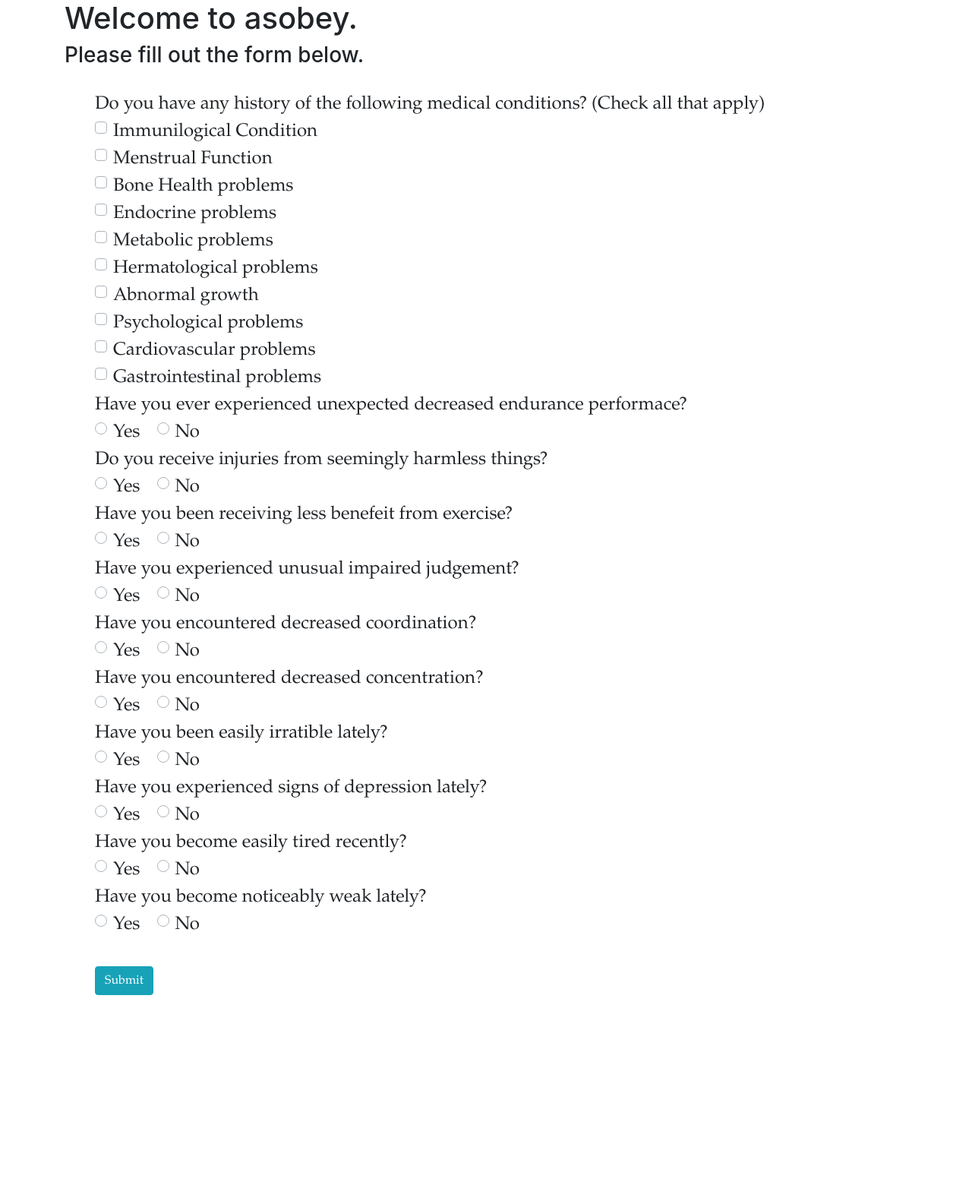
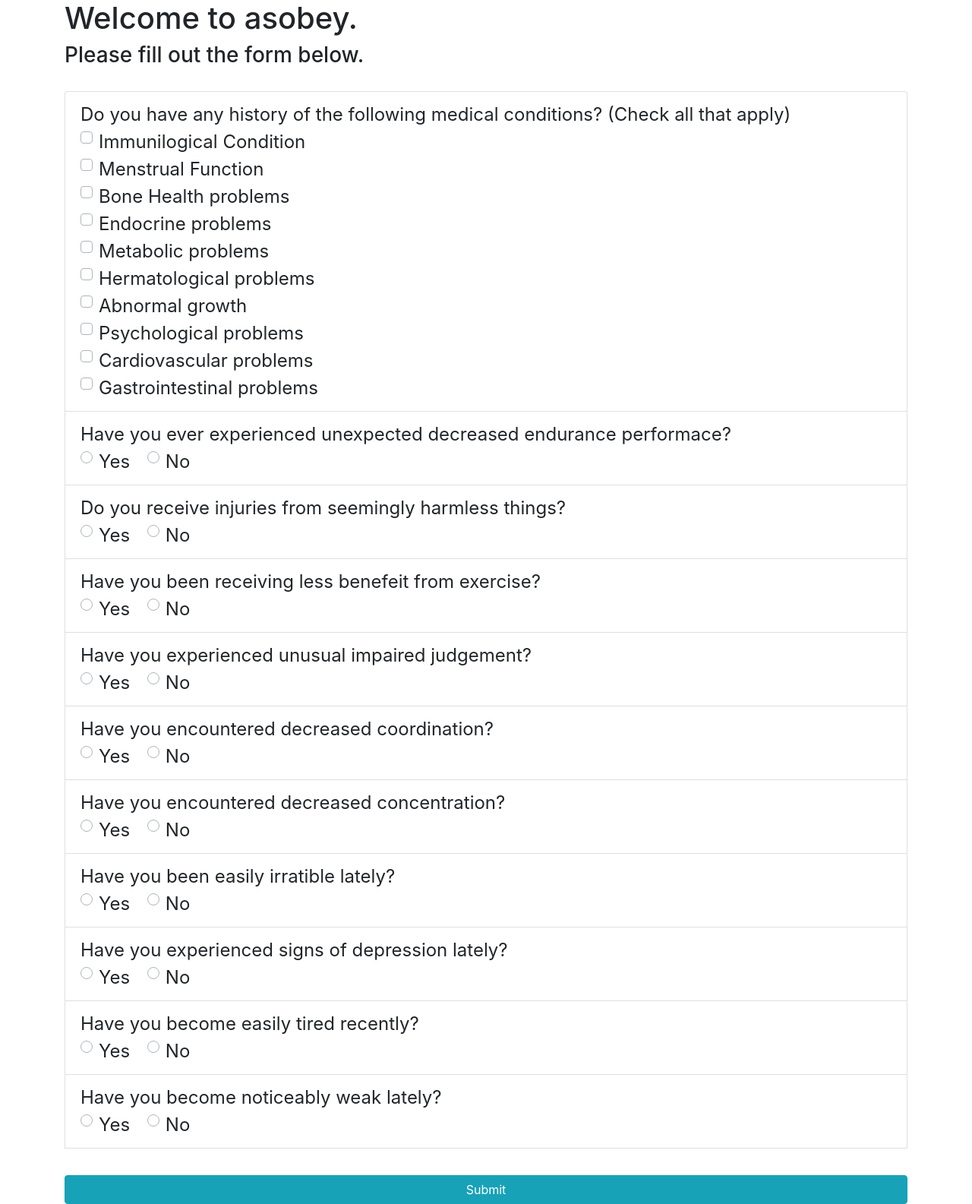
Before and after one commit to reticivis-net/pickhacks2019, a PHP site: page /portal/form.php in a window 1280 px wide. Shown: the whole page at 76% size. Before the commit the page ends 1310 px from the top, so only its background shows below. Run offline with PHP 8.4, Linux system fonts and the light colour scheme; the visitor is signed in with stand-in values (Sample User, id 1); data that the repository does not hold is empty; some libraries are stand-ins or nearby versions.

Commit message:
List ITems

```diff
--- a/dbconnect.php
+++ b/dbconnect.php
@@ -1,7 +1,7 @@
 <?php
 $servername = "localhost";
 $username = "root";
-$password = ""; // {5LWlpg3AeoZ
+$password = "root"; // {5LWlpg3AeoZ
 // Create connection
 $conn = new mysqli($servername, $username, $password, "pickhacks");
 // Check connection
--- a/portal/form.php
+++ b/portal/form.php
@@ -122,8 +122,8 @@ include '../header.php';
     <div class="container">
         <h1>Welcome to asobey.</h1>
         <h3>Please fill out the form below.</h3>
-        <ul>
-            <li>Do you have any history of the following medical conditions? (Check all that apply)
+        <ul class="list-group">
+            <li class="list-group-item">Do you have any history of the following medical conditions? (Check all that apply)
                 <br>
                 <div class="custom-control custom-checkbox">
                     <input type="checkbox" class="custom-control-input" id="input0" name="0" value="1">
@@ -166,7 +166,7 @@ include '../header.php';
                     <label class="custom-control-label" for="input9">Gastrointestinal problems</label>
                 </div>
             </li>
-            <li>Have you ever experienced unexpected decreased endurance performace?
+            <li class="list-group-item">Have you ever experienced unexpected decreased endurance performace?
                 <br>
                 <div class="custom-control custom-radio custom-control-inline">
                     <input type="radio" id="input10yes" name="10" class="custom-control-input" value="1" required>
@@ -177,7 +177,7 @@ include '../header.php';
                     <label class="custom-control-label" for="input10no">No</label>
                 </div>
             </li>
-            <li>Do you receive injuries from seemingly harmless things?
+            <li class="list-group-item">Do you receive injuries from seemingly harmless things?
                 <br>
                 <div class="custom-control custom-radio custom-control-inline">
                     <input type="radio" id="input11yes" name="11" class="custom-control-input" value="1" required>
@@ -188,7 +188,7 @@ include '../header.php';
                     <label class="custom-control-label" for="input11no">No</label>
                 </div>
             </li>
-            <li>Have you been receiving less benefeit from exercise?
+            <li class="list-group-item">Have you been receiving less benefeit from exercise?
                 <br>
                 <div class="custom-control custom-radio custom-control-inline">
                     <input type="radio" id="input12yes" name="12" class="custom-control-input" value="1" required>
@@ -199,7 +199,7 @@ include '../header.php';
                     <label class="custom-control-label" for="input12no">No</label>
                 </div>
             </li>
-            <li>Have you experienced unusual impaired judgement?
+            <li class="list-group-item">Have you experienced unusual impaired judgement?
                 <br>
                 <div class="custom-control custom-radio custom-control-inline">
                     <input type="radio" id="input13yes" name="13" class="custom-control-input" value="1" required>
@@ -210,7 +210,7 @@ include '../header.php';
                     <label class="custom-control-label" for="input13no">No</label>
                 </div>
             </li>
-            <li>Have you encountered decreased coordination?
+            <li class="list-group-item">Have you encountered decreased coordination?
                 <br>
                 <div class="custom-control custom-radio custom-control-inline">
                     <input type="radio" id="input14yes" name="14" class="custom-control-input" value="1" required>
@@ -221,7 +221,7 @@ include '../header.php';
                     <label class="custom-control-label" for="input14no">No</label>
                 </div>
             </li>
-            <li>Have you encountered decreased concentration?
+            <li class="list-group-item">Have you encountered decreased concentration?
                 <br>
                 <div class="custom-control custom-radio custom-control-inline">
                     <input type="radio" id="input15yes" name="15" class="custom-control-input" value="1" required>
@@ -232,7 +232,7 @@ include '../header.php';
                     <label class="custom-control-label" for="input15no">No</label>
                 </div>
             </li>
-            <li>Have you been easily irratible lately?
+            <li class="list-group-item">Have you been easily irratible lately?
                 <br>
                 <div class="custom-control custom-radio custom-control-inline">
                     <input type="radio" id="input16yes" name="16" class="custom-control-input" value="1" required>
@@ -243,7 +243,7 @@ include '../header.php';
                     <label class="custom-control-label" for="input16no">No</label>
                 </div>
             </li>
-            <li>Have you experienced signs of depression lately?
+            <li class="list-group-item">Have you experienced signs of depression lately?
                 <br>
                 <div class="custom-control custom-radio custom-control-inline">
                     <input type="radio" id="input17yes" name="17" class="custom-control-input" value="1" required>
@@ -254,7 +254,7 @@ include '../header.php';
                     <label class="custom-control-label" for="input17no">No</label>
                 </div>
             </li>
-            <li>Have you become easily tired recently?
+            <li class="list-group-item">Have you become easily tired recently?
                 <br>
                 <div class="custom-control custom-radio custom-control-inline">
                     <input type="radio" id="input18yes" name="18" class="custom-control-input" value="1" required>
@@ -265,7 +265,7 @@ include '../header.php';
                     <label class="custom-control-label" for="input18no">No</label>
                 </div>
             </li>
-            <li>Have you become noticeably weak lately?
+            <li class="list-group-item">Have you become noticeably weak lately?
                 <br>
                 <div class="custom-control custom-radio custom-control-inline">
                     <input type="radio" id="input19yes" name="19" class="custom-control-input" value="1" required>
--- a/style.css
+++ b/style.css
@@ -1,5 +1,4 @@
 ul{
-  font-family: "Palatino Linotype";
   font-size: 24px;
   list-style-type: none;
   margin: 30px 0;
@@ -11,3 +10,10 @@ input[type=checkbox] {
 input[type=radio] {
   transform: scale(1.5);
 }
+
+form-list-item{
+  color: #CC9900;
+  font-size: 24px;
+  list-style-type: none;
+  margin: 30px 0;
+}
```
